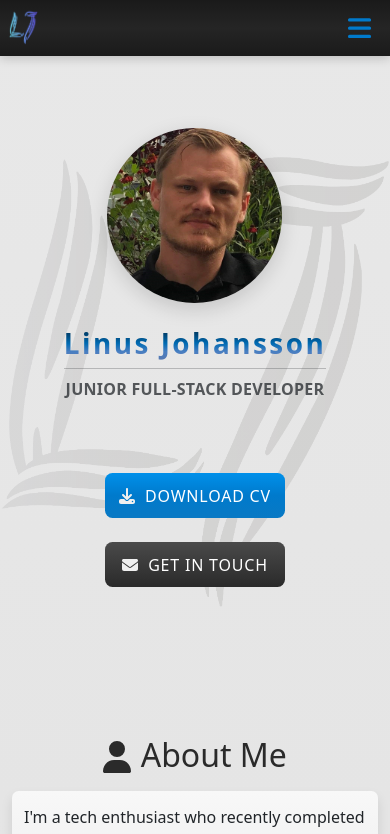
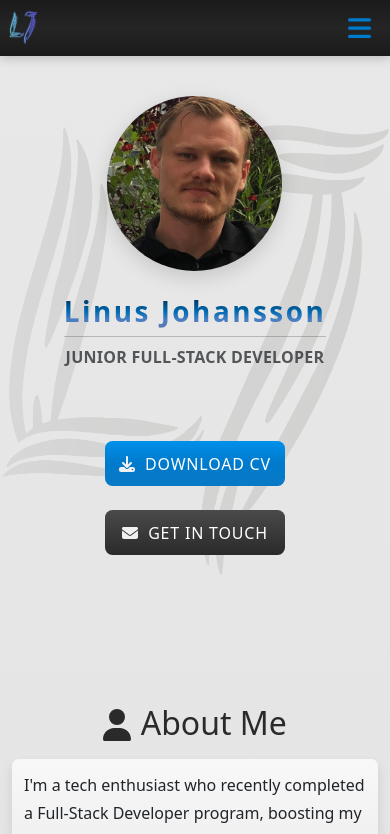
Before and after one commit to j0hanz/j0hanz-portfolio, a React (Create React App) app: page / in a window 390 px wide. Shown: the top 834 px of the page. Built offline with nearby package versions, Linux system fonts and the light colour scheme.

Commit message:
Adjust padding-top in mainContent for responsive layout

```diff
--- a/src/App.module.css
+++ b/src/App.module.css
@@ -242,6 +242,6 @@ code {
 /* Responsive Adjustments */
 @media (max-width: 768px) {
   .mainContent {
-    padding-top: 3rem;
+    padding-top: 3rem !important;
   }
 }
```
